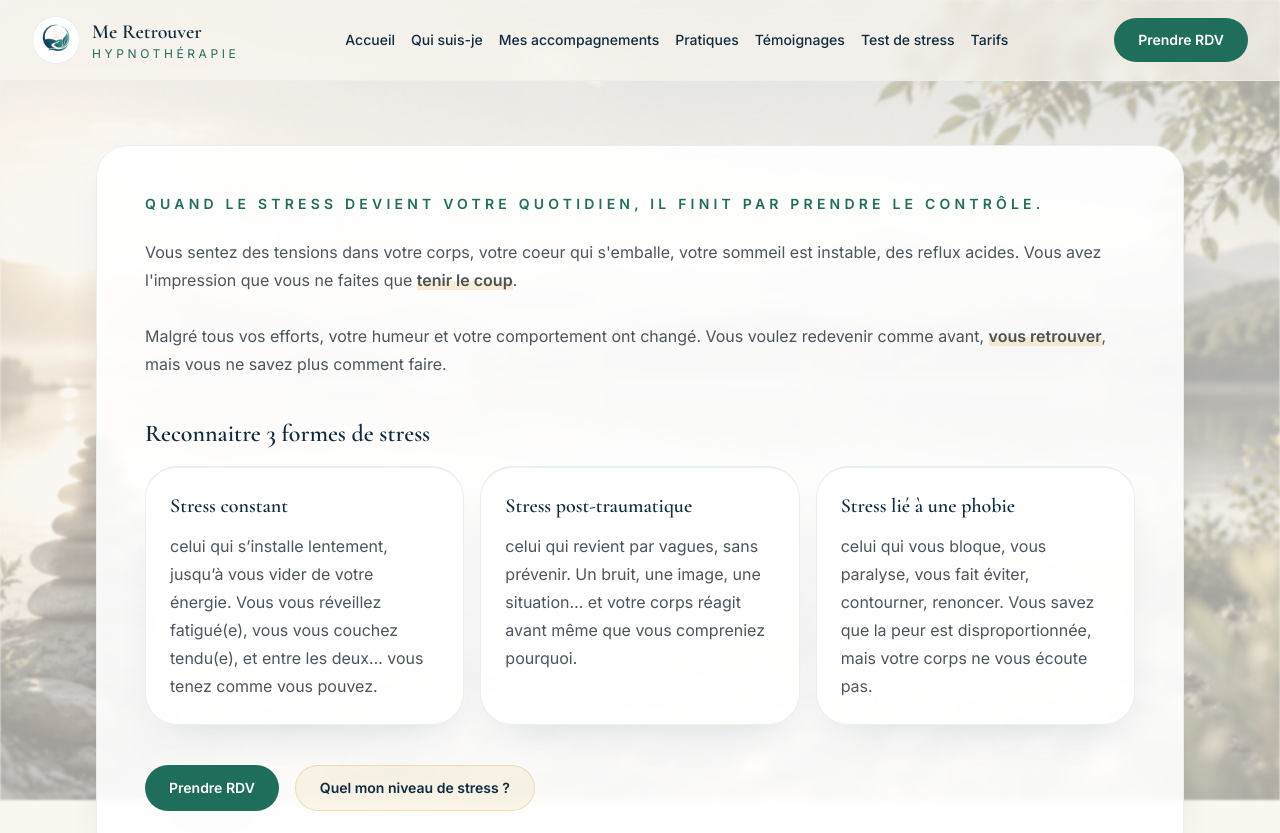
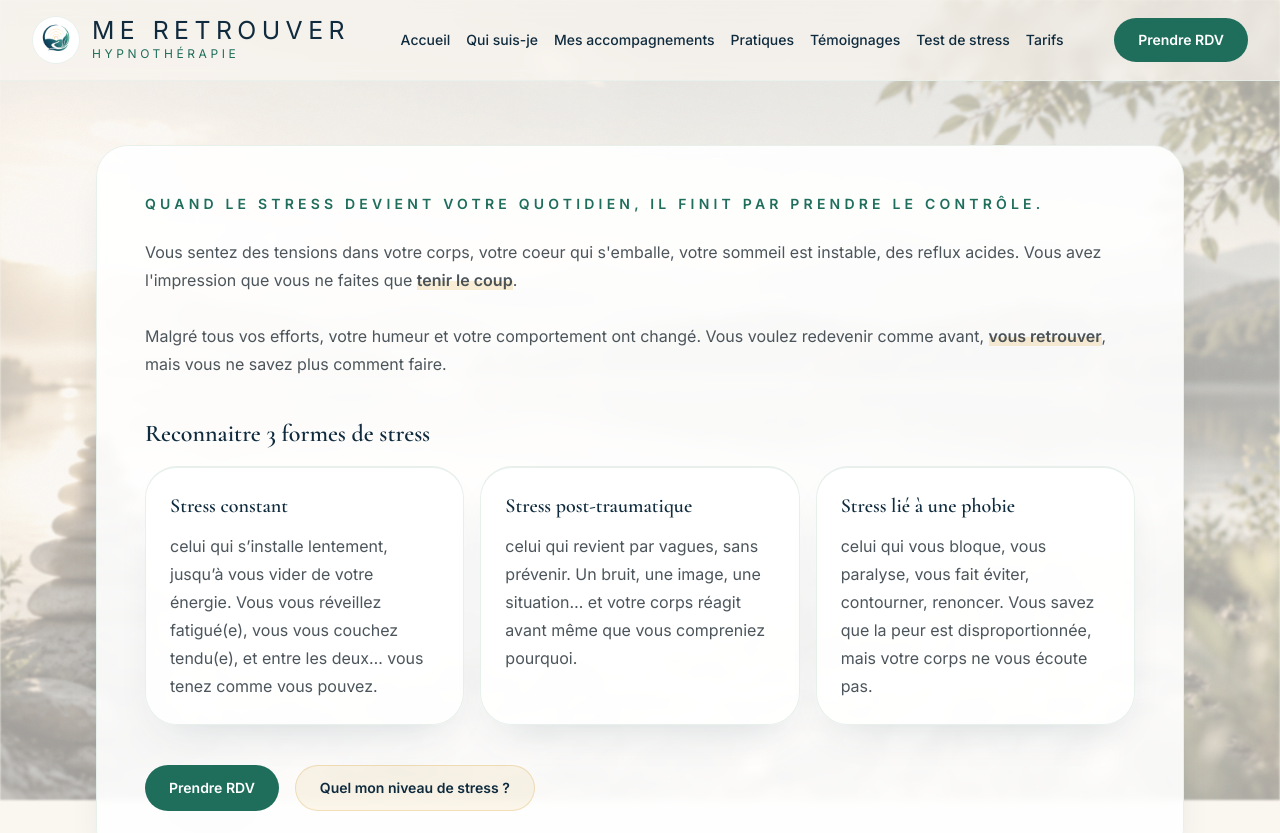
Before and after one commit to ssivadier/MeRetrouver, a Next.js app: page / in a window 1280 px wide. Shown: the top 833 px of the page. Built offline with nearby package versions, Linux system fonts and the light colour scheme.

Commit message:
Style header title: uppercase, 1.55rem, light weight, wide letter-spacing

```diff
--- a/components/site-layout.tsx
+++ b/components/site-layout.tsx
@@ -67,8 +67,8 @@ export function SiteLayout({ children }: { children: React.ReactNode }) {
               <img src="/Logo.png" alt="Me Retrouver" className="h-11 w-11 object-cover" />
             </div>
             <div>
-              <p className="font-display text-xl font-semibold text-brand-deep">{siteConfig.name}</p>
-              <p className="text-xs uppercase tracking-[0.3em] text-brand-emerald">{siteConfig.tagline}</p>
+              <p className="font-body text-[1.55rem] font-light uppercase tracking-[0.22em] leading-none text-brand-deep">{siteConfig.name}</p>
+              <p className="mt-1 text-xs uppercase tracking-[0.3em] text-brand-emerald">{siteConfig.tagline}</p>
             </div>
           </Link>
 
```
